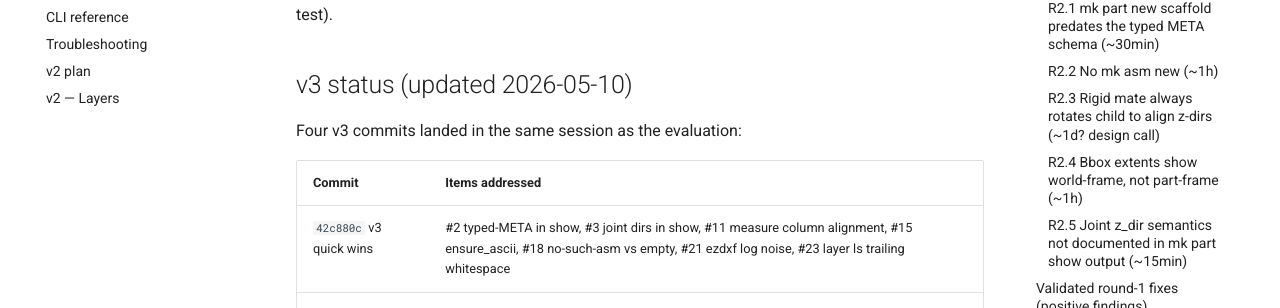
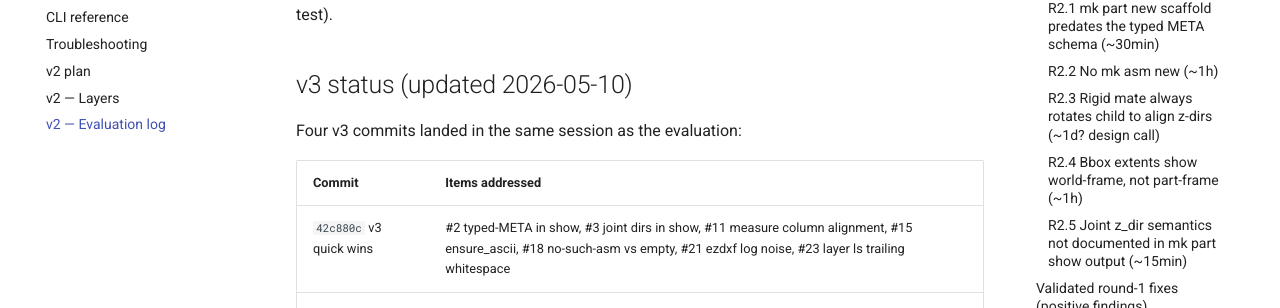
Before and after one commit to glenn-edgar/build123_container, an MkDocs documentation site: the page built from docs/v2_evaluation.md, in a window 1280 px wide. Shown: the part 229-537 px from the top of the page. Built offline with MkDocs 1.6.1 and Material for MkDocs 9.7.7, drawn with Linux system fonts in a browser that asks for light colours; comment, search, counter and statistics services are not loaded.

Commit message:
mkdocs: add v2 evaluation log to site nav
docs/v2_evaluation.md tracks the §4 friction findings across rounds
1/2/3 + the v3 close-outs. Adding it to the site nav so visitors
can find it from the sidebar instead of having to know the URL.

Co-Authored-By: Claude Opus 4.7 (1M context) <noreply@anthropic.com>

```diff
--- a/mkdocs.yml
+++ b/mkdocs.yml
@@ -48,6 +48,7 @@ nav:
   - Troubleshooting: troubleshooting.md
   - v2 plan: v2_plan.md
   - v2 — Layers: v2_layers.md
+  - v2 — Evaluation log: v2_evaluation.md
 
 markdown_extensions:
   # Python Markdown
```
